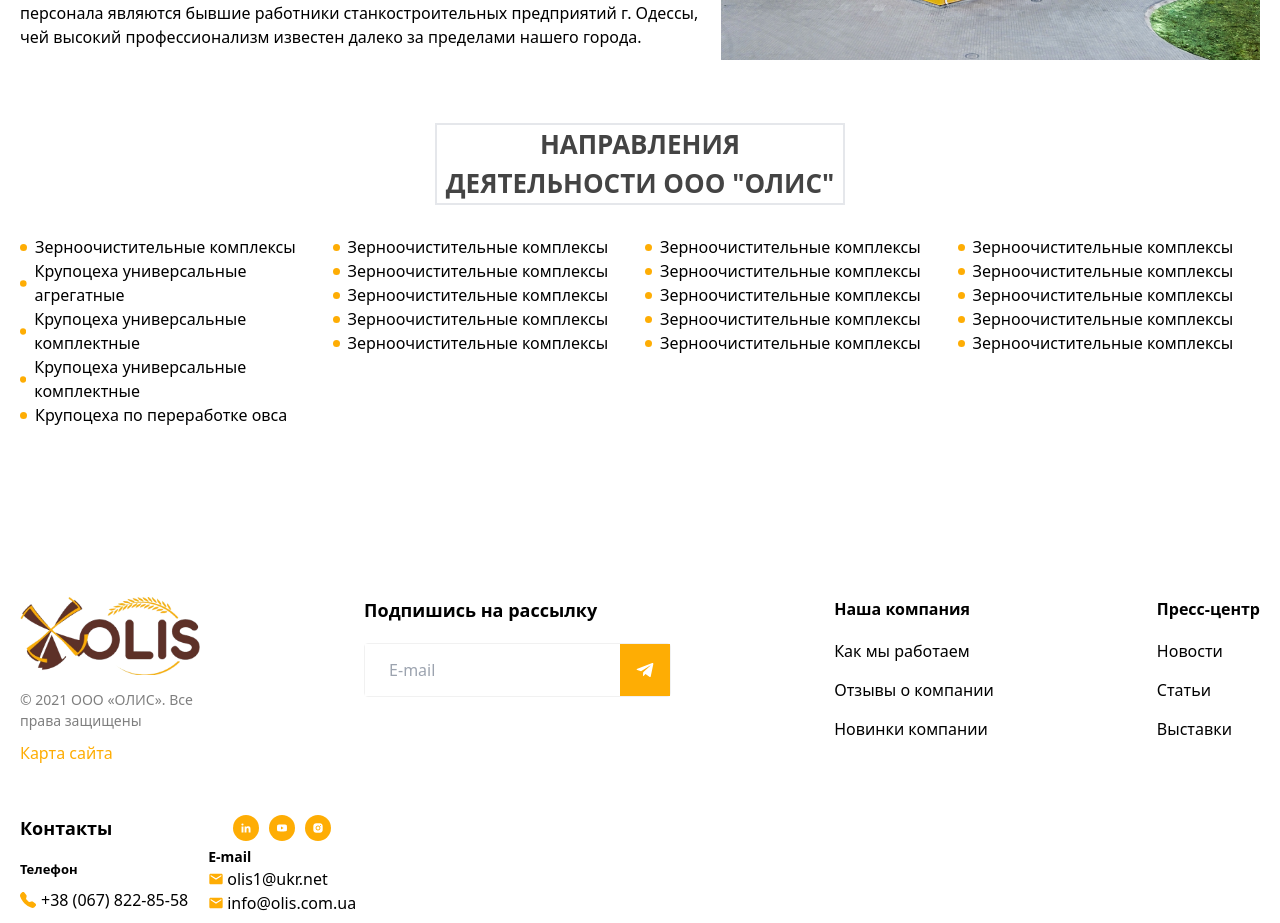
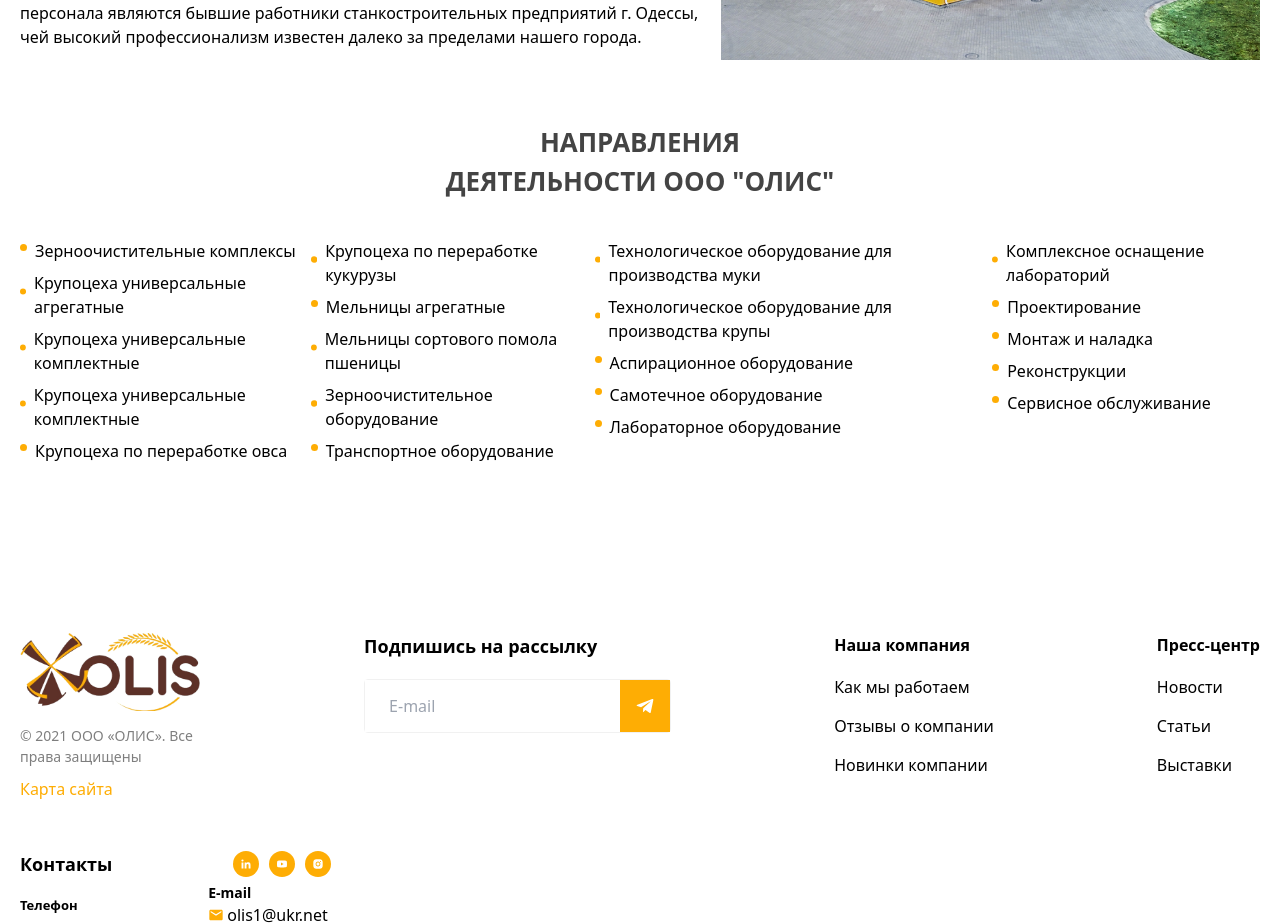
Before and after one commit to virkan91/exzam-5, a React (Vite) app: page /page-6 in a window 1280 px wide. Shown: the part 1640-2563 px from the top of the page. Built offline with nearby package versions, Linux system fonts and the light colour scheme.

Commit message:
ttree commit

```diff
--- a/src/pages/page-6/Page6.jsx
+++ b/src/pages/page-6/Page6.jsx
@@ -2,7 +2,7 @@ import React from "react";
 import "./page6.css";
 
 import man from "../../assets/06-page/man.jpg";
-import olic from "../../assets/06-page/olic.png"
+import olic from "../../assets/06-page/olic.png";
 
 const Page6 = () => {
   return (
@@ -149,12 +149,12 @@ const Page6 = () => {
 
       <section className="py-[60px]">
         <div className="container">
-          <div className="border-2 w-[33%] m-auto text-center">
+          <div className=" w-[33%] m-auto text-center">
             <h2 className="text-[#444] text-[26px] font-bold">
               НАПРАВЛЕНИЯ ДЕЯТЕЛЬНОСТИ ООО "ОЛИС"
             </h2>
           </div>
-          <div className="grid md:grid-cols-4 grid-cols-1 py-[30px] gap-[10px]">
+          <div className="sec2 flex py-[30px] gap-[10px]">
             <div>
               <div className="flex items-center gap-2">
                 <svg
@@ -228,7 +228,7 @@ const Page6 = () => {
                 >
                   <circle cx="3.5" cy="3.5" r="3.5" fill="#FEAD04" />
                 </svg>
-                <p>Зерноочистительные комплексы</p>
+                <p>Крупоцеха по переработке кукурузы</p>
               </div>
               <div className="flex items-center gap-2">
                 <svg
@@ -240,7 +240,7 @@ const Page6 = () => {
                 >
                   <circle cx="3.5" cy="3.5" r="3.5" fill="#FEAD04" />
                 </svg>
-                <p>Зерноочистительные комплексы</p>
+                <p>Мельницы агрегатные</p>
               </div>
               <div className="flex items-center gap-2">
                 <svg
@@ -252,7 +252,7 @@ const Page6 = () => {
                 >
                   <circle cx="3.5" cy="3.5" r="3.5" fill="#FEAD04" />
                 </svg>
-                <p>Зерноочистительные комплексы</p>
+                <p>Мельницы сортового помола пшеницы</p>
               </div>
               <div className="flex items-center gap-2">
                 <svg
@@ -264,7 +264,7 @@ const Page6 = () => {
                 >
                   <circle cx="3.5" cy="3.5" r="3.5" fill="#FEAD04" />
                 </svg>
-                <p>Зерноочистительные комплексы</p>
+                <p>Зерноочистительное оборудование</p>
               </div>
               <div className="flex items-center gap-2">
                 <svg
@@ -276,7 +276,7 @@ const Page6 = () => {
                 >
                   <circle cx="3.5" cy="3.5" r="3.5" fill="#FEAD04" />
                 </svg>
-                <p>Зерноочистительные комплексы</p>
+                <p>Транспортное оборудование</p>
               </div>
             </div>
             <div>
@@ -290,7 +290,7 @@ const Page6 = () => {
                 >
                   <circle cx="3.5" cy="3.5" r="3.5" fill="#FEAD04" />
                 </svg>
-                <p>Зерноочистительные комплексы</p>
+                <p>Технологическое оборудование для производства муки</p>
               </div>
               <div className="flex items-center gap-2">
                 <svg
@@ -302,7 +302,7 @@ const Page6 = () => {
                 >
                   <circle cx="3.5" cy="3.5" r="3.5" fill="#FEAD04" />
                 </svg>
-                <p>Зерноочистительные комплексы</p>
+                <p>Технологическое оборудование для производства крупы</p>
               </div>
               <div className="flex items-center gap-2">
                 <svg
@@ -314,7 +314,7 @@ const Page6 = () => {
                 >
                   <circle cx="3.5" cy="3.5" r="3.5" fill="#FEAD04" />
                 </svg>
-                <p>Зерноочистительные комплексы</p>
+                <p>Аспирационное оборудование</p>
               </div>
               <div className="flex items-center gap-2">
                 <svg
@@ -326,7 +326,7 @@ const Page6 = () => {
                 >
                   <circle cx="3.5" cy="3.5" r="3.5" fill="#FEAD04" />
                 </svg>
-                <p>Зерноочистительные комплексы</p>
+                <p>Самотечное оборудование</p>
               </div>
               <div className="flex items-center gap-2">
                 <svg
@@ -338,7 +338,7 @@ const Page6 = () => {
                 >
                   <circle cx="3.5" cy="3.5" r="3.5" fill="#FEAD04" />
                 </svg>
-                <p>Зерноочистительные комплексы</p>
+                <p>Лабораторное оборудование</p>
               </div>
             </div>
             <div>
@@ -352,7 +352,7 @@ const Page6 = () => {
                 >
                   <circle cx="3.5" cy="3.5" r="3.5" fill="#FEAD04" />
                 </svg>
-                <p>Зерноочистительные комплексы</p>
+                <p>Комплексное оснащение лабораторий</p>
               </div>
               <div className="flex items-center gap-2">
                 <svg
@@ -364,7 +364,7 @@ const Page6 = () => {
                 >
                   <circle cx="3.5" cy="3.5" r="3.5" fill="#FEAD04" />
                 </svg>
-                <p>Зерноочистительные комплексы</p>
+                <p>Проектирование</p>
               </div>
               <div className="flex items-center gap-2">
                 <svg
@@ -376,7 +376,7 @@ const Page6 = () => {
                 >
                   <circle cx="3.5" cy="3.5" r="3.5" fill="#FEAD04" />
                 </svg>
-                <p>Зерноочистительные комплексы</p>
+                <p>Монтаж и наладка</p>
               </div>
               <div className="flex items-center gap-2">
                 <svg
@@ -388,7 +388,7 @@ const Page6 = () => {
                 >
                   <circle cx="3.5" cy="3.5" r="3.5" fill="#FEAD04" />
                 </svg>
-                <p>Зерноочистительные комплексы</p>
+                <p>Реконструкции </p>
               </div>
               <div className="flex items-center gap-2">
                 <svg
@@ -400,7 +400,7 @@ const Page6 = () => {
                 >
                   <circle cx="3.5" cy="3.5" r="3.5" fill="#FEAD04" />
                 </svg>
-                <p>Зерноочистительные комплексы</p>
+                <p>Сервисное обслуживание</p>
               </div>
             </div>
           </div>
--- a/src/pages/page-6/page6.css
+++ b/src/pages/page-6/page6.css
@@ -7,3 +7,6 @@
 .sec_p p {
     margin-top: 20px;
 }
+.sec2 p {
+    margin-top: 8px;
+}
```
